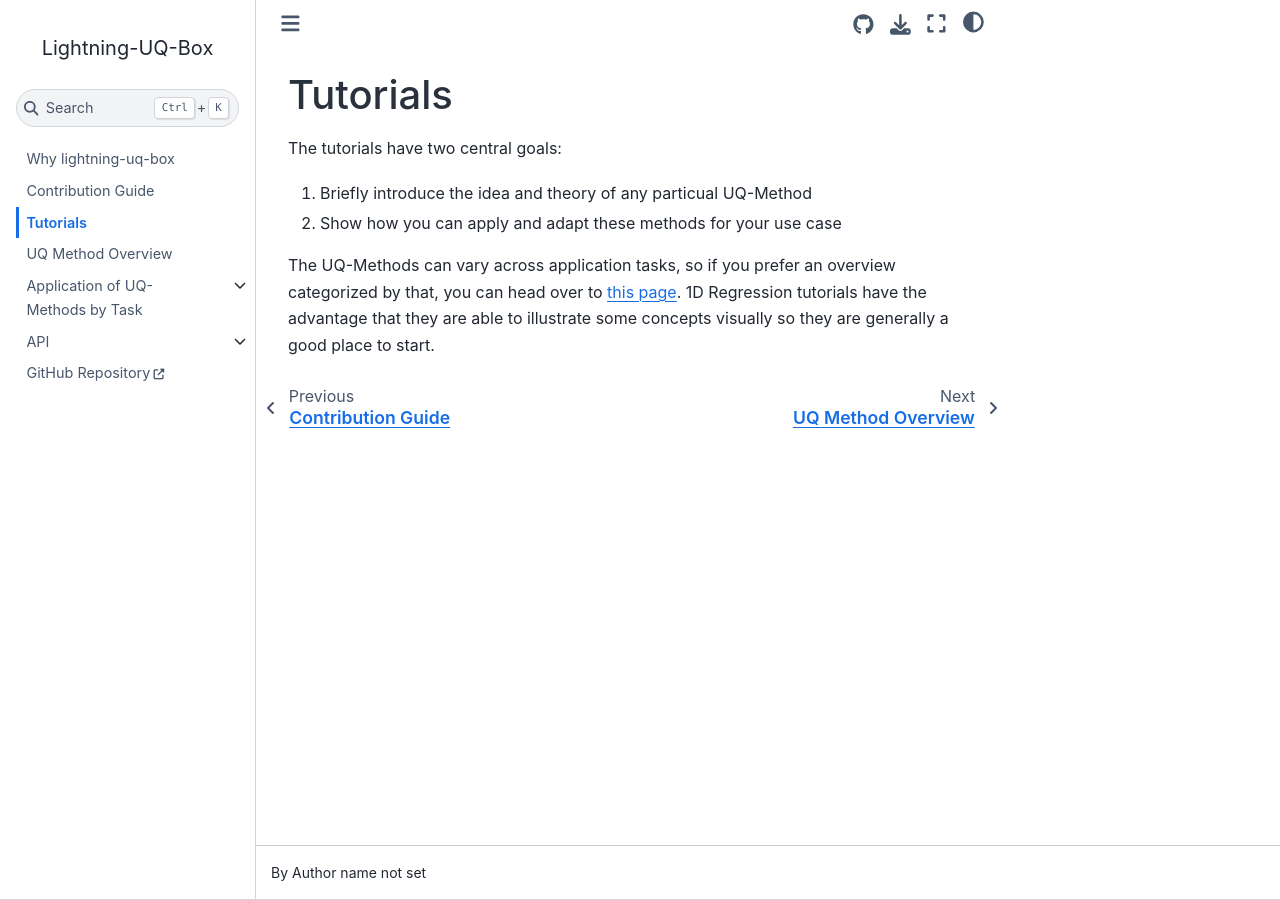
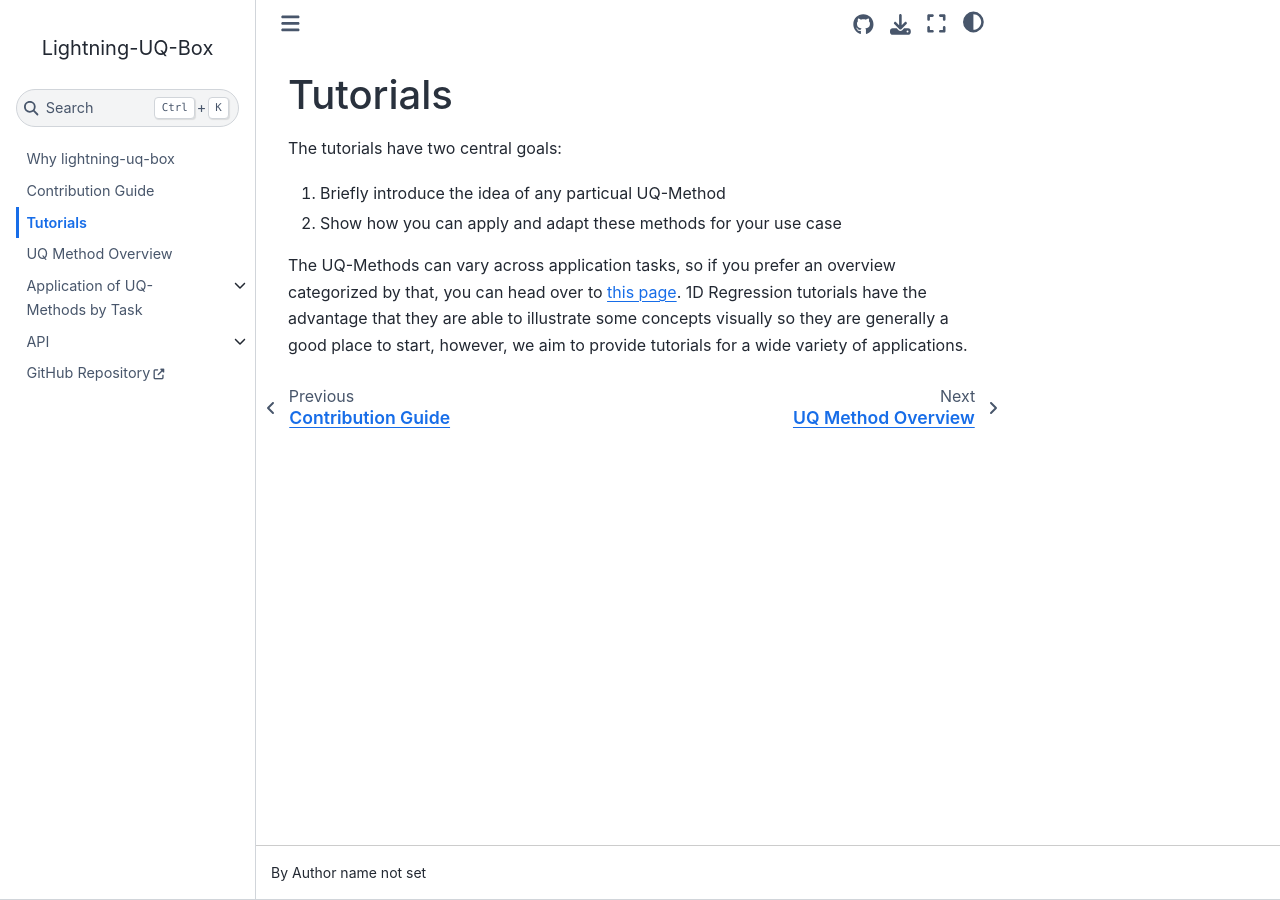
Before and after one commit to lightning-uq-box/lightning-uq-box, a Sphinx documentation site: the page built from docs/tutorial_overview.md, in a window 1280 px wide. Built offline with Sphinx 7.4.7 and the Sphinx Book theme 1.1.4, drawn with Linux system fonts in a browser that asks for light colours; pages that are not in the unit, such as notebooks, are missing from menus.

Commit message:
some docs improvement

```diff
--- a/docs/tutorial_overview.md
+++ b/docs/tutorial_overview.md
@@ -4,7 +4,7 @@
 
 The tutorials have two central goals:
 
-1. Briefly introduce the idea and theory of any particual UQ-Method
+1. Briefly introduce the idea of any particual UQ-Method
 2. Show how you can apply and adapt these methods for your use case
 
-The UQ-Methods can vary across application tasks, so if you prefer an overview categorized by that, you can head over to [this page](method_overview). 1D Regression tutorials have the advantage that they are able to illustrate some concepts visually so they are generally a good place to start.
+The UQ-Methods can vary across application tasks, so if you prefer an overview categorized by that, you can head over to [this page](method_overview). 1D Regression tutorials have the advantage that they are able to illustrate some concepts visually so they are generally a good place to start, however, we aim to provide tutorials for a wide variety of applications.
```
Also changed, not shown: docs/application_by_task.md (+8 -0 lines), docs/method_overview.md (+1 -1 lines), docs/user_guide.md (+3 -1 lines).
